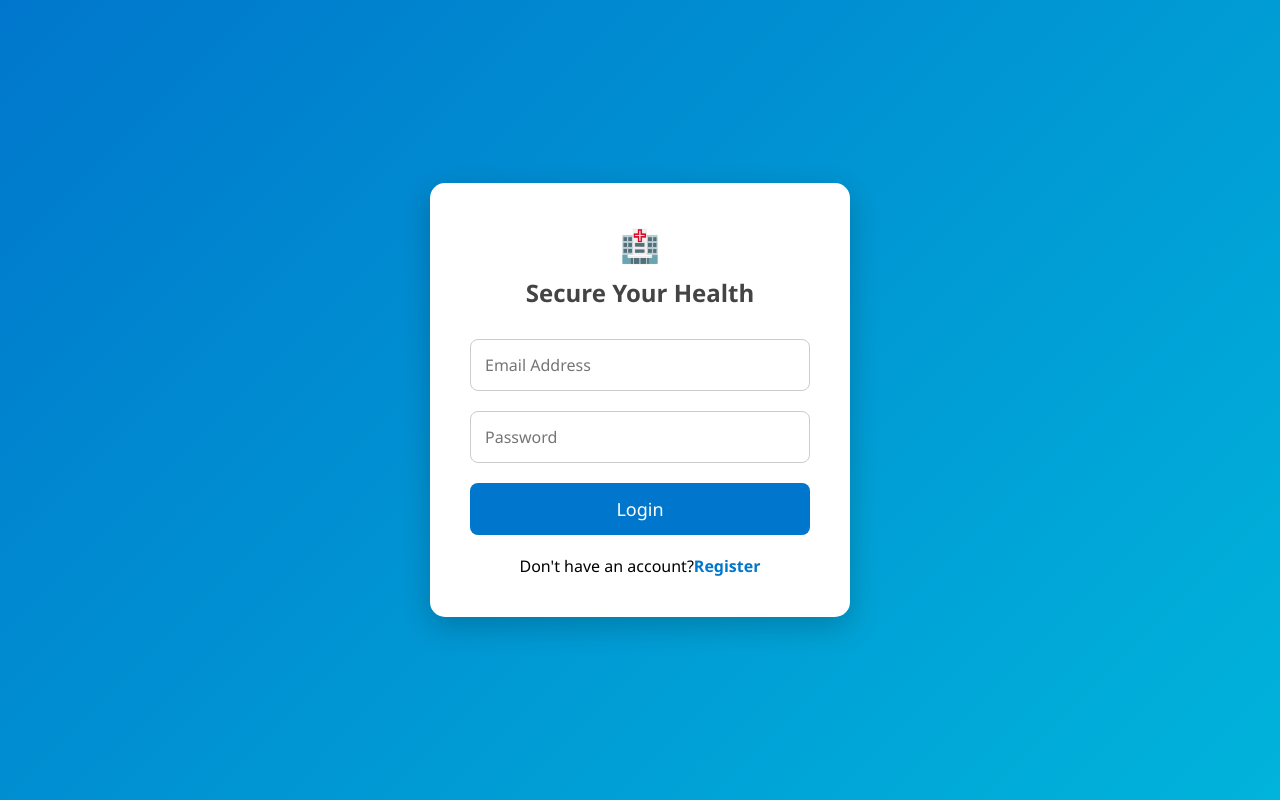
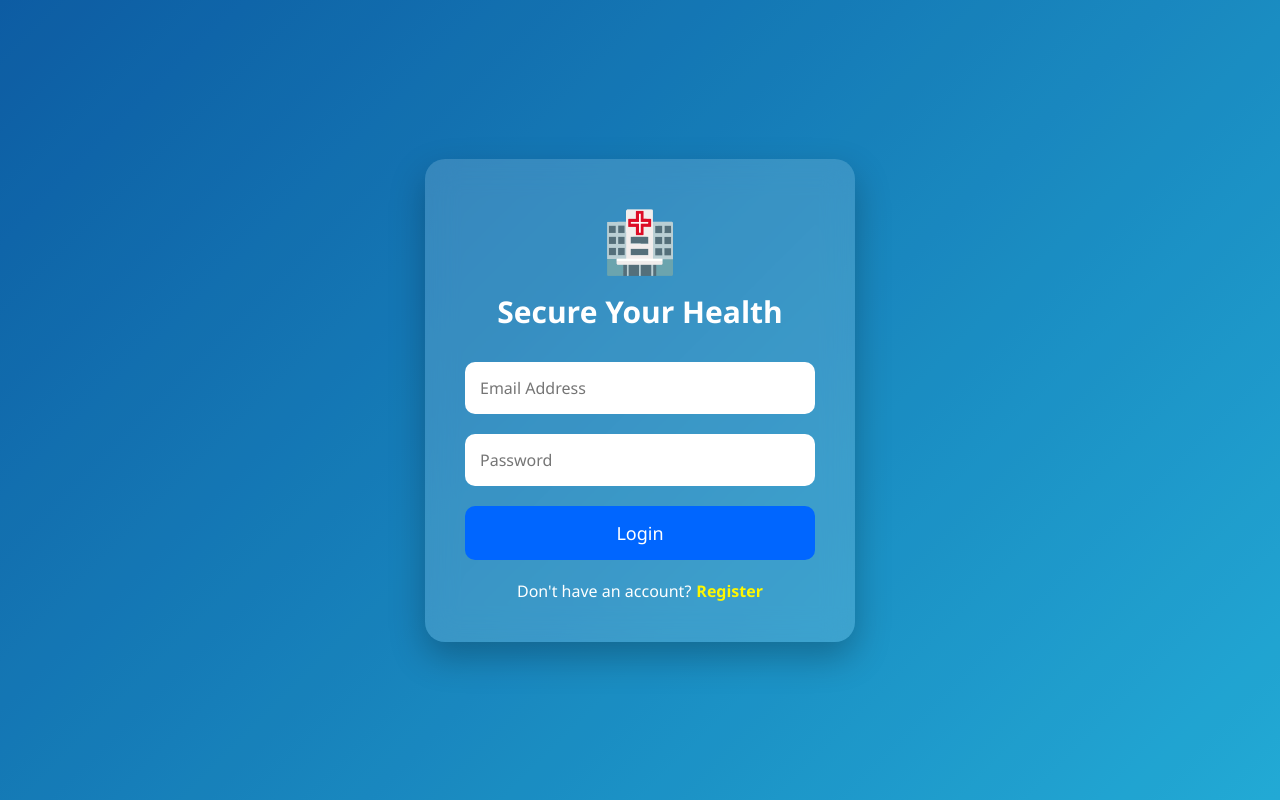
Before and after one commit to mastanshareefshaik5-ms/Secure-Your-Health, a React (Vite) app in the folder Frontend/: page /login in a window 1280 px wide. Built offline with nearby package versions, Linux system fonts and the light colour scheme.

Commit message:
Frontend

```diff
--- a/Frontend/src/Components/Login/Login.css
+++ b/Frontend/src/Components/Login/Login.css
@@ -1,80 +1,90 @@
+*{
+margin:0;
+padding:0;
+box-sizing:border-box;
+font-family:Segoe UI,sans-serif;
+}
+
 .login-container{
 width:100%;
 height:100vh;
 display:flex;
 justify-content:center;
 align-items:center;
-    background:linear-gradient(135deg,#0077cc,#00b4db);
+background:linear-gradient(135deg,#0f6cbf,#28c7fa);
+position:relative;
+overflow:hidden;
+}
+
+.overlay{
+position:absolute;
+width:100%;
+height:100%;
+background:rgba(0,0,0,.15);
 }
 
 .login-box{
-    width:420px;
-    background:white;
+position:relative;
+width:430px;
+background:rgba(255,255,255,.15);
+backdrop-filter:blur(15px);
 padding:40px;
-    border-radius:15px;
-    box-shadow:0 10px 30px rgba(0,0,0,.2);
+border-radius:20px;
+box-shadow:0 15px 35px rgba(0,0,0,.25);
+text-align:center;
+z-index:10;
 }
 
 .login-box h1{
-    color:#0077cc;
-    text-align:center;
+font-size:60px;
 margin-bottom:10px;
 }
 
 .login-box h2{
-    text-align:center;
-    color:#444;
+color:white;
 margin-bottom:30px;
+font-size:30px;
 }
 
 .login-box input{
 width:100%;
-    padding:14px;
+padding:15px;
 margin-bottom:20px;
-    border:1px solid #ccc;
-    border-radius:8px;
+border:none;
+border-radius:10px;
 font-size:16px;
 }
 
 .login-box input:focus{
 outline:none;
-    border:1px solid #0077cc;
-}
-
-.login-options{
-    display:flex;
-    justify-content:space-between;
-    margin-bottom:20px;
-    font-size:14px;
-}
-
-.login-options a{
-    text-decoration:none;
-    color:#0077cc;
+box-shadow:0 0 10px #00d4ff;
 }
 
 .login-box button{
 width:100%;
-    padding:14px;
-    background:#0077cc;
+padding:15px;
+background:#0066ff;
 color:white;
+font-size:18px;
 border:none;
-    border-radius:8px;
-    font-size:18px;
+border-radius:10px;
 cursor:pointer;
+transition:.3s;
 }
 
 .login-box button:hover{
-    background:#005fa3;
+background:#004fc7;
+transform:translateY(-2px);
 }
 
 .login-box p{
-    text-align:center;
 margin-top:20px;
+color:white;
 }
 
-.login-box p a{
+.login-box a{
+color:#fff700;
+font-weight:bold;
 text-decoration:none;
-    color:#0077cc;
-    font-weight:bold;
+margin-left:5px;
 }
```
Lines whose indentation alone changed are shown as unchanged.
